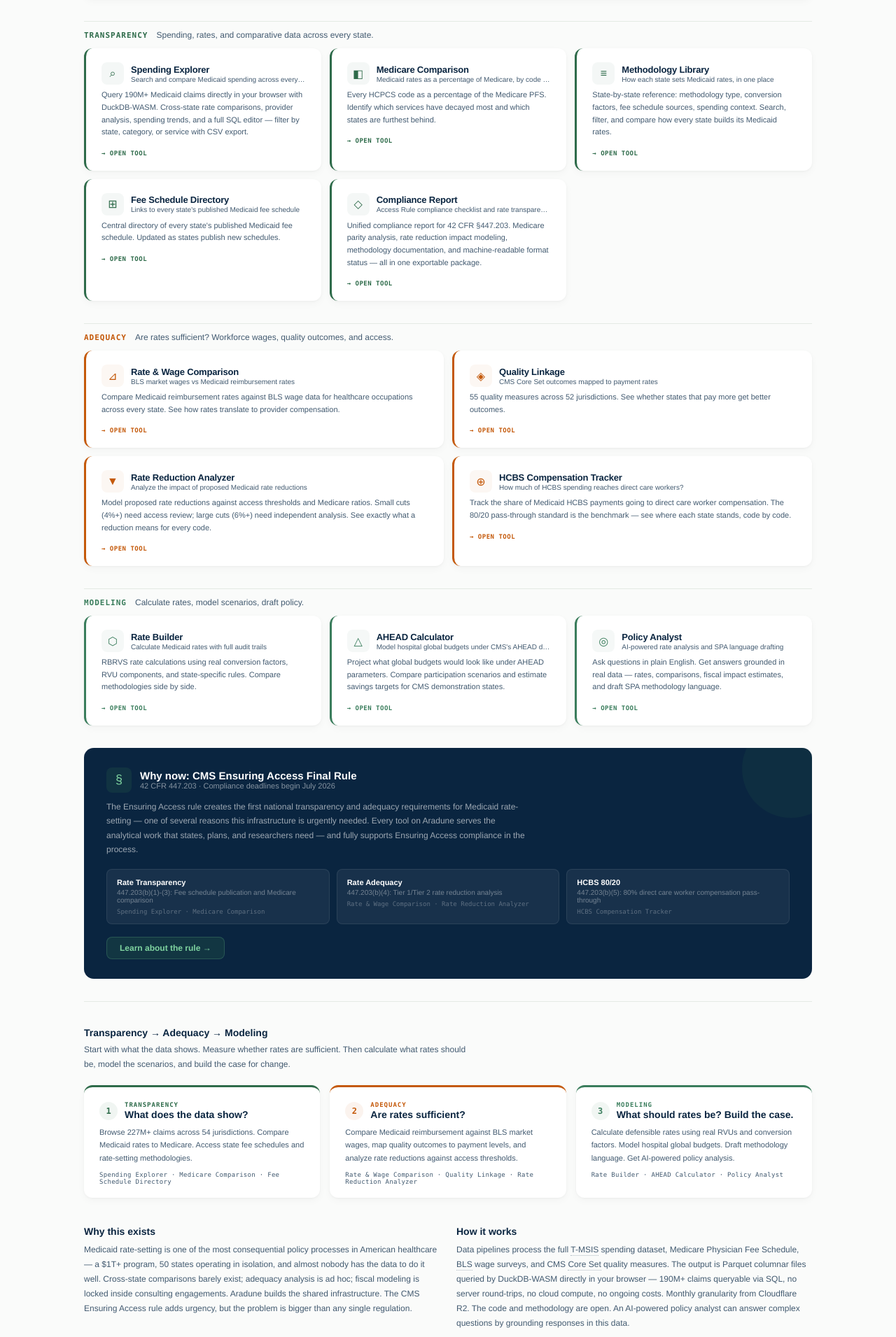
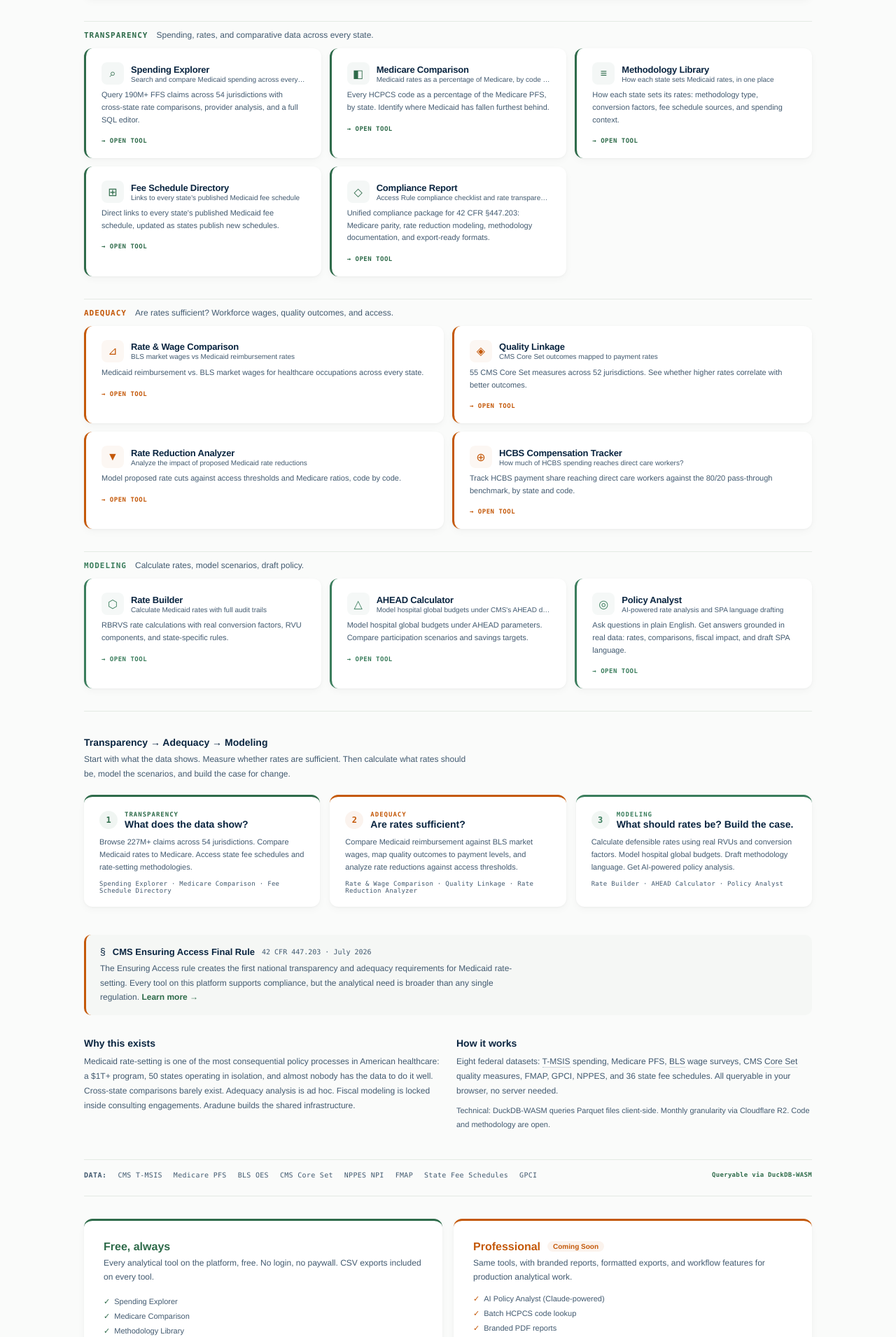
Before and after one commit to Aradune-Policy/aradune-main, a React (Vite) app: page / in a window 1280 px wide. Shown: the part 569-2480 px from the top of the page at 70% size. Built offline with nearby package versions, Linux system fonts and the light colour scheme.

Commit message:
Redesign homepage: platform-wide framing, tighter copy, remove em dashes
Co-Authored-By: Claude Opus 4.6 <noreply@anthropic.com>

```diff
--- a/src/Platform.tsx
+++ b/src/Platform.tsx
@@ -37,76 +37,76 @@ const TOOLS: ToolDef[] = [
   {
     id: "explorer", group: "transparency", name: "Spending Explorer",
     tagline: "Search and compare Medicaid spending across every state",
-    desc: "Query 190M+ Medicaid claims directly in your browser with DuckDB-WASM. Cross-state rate comparisons, provider analysis, spending trends, and a full SQL editor — filter by state, category, or service with CSV export.",
+    desc: "Query 190M+ FFS claims across 54 jurisdictions with cross-state rate comparisons, provider analysis, and a full SQL editor.",
     status: "live", icon: "⌕", color: C.brand,
   },
   {
     id: "decay", group: "transparency", name: "Medicare Comparison",
     navLabel: "Medicare Comparison",
     tagline: "Medicaid rates as a percentage of Medicare, by code and state",
-    desc: "Every HCPCS code as a percentage of the Medicare PFS. Identify which services have decayed most and which states are furthest behind.",
+    desc: "Every HCPCS code as a percentage of the Medicare PFS, by state. Identify where Medicaid has fallen furthest behind.",
     status: "live", icon: "◧", color: C.brand,
   },
   {
     id: "methods", group: "transparency", name: "Methodology Library",
     tagline: "How each state sets Medicaid rates, in one place",
-    desc: "State-by-state reference: methodology type, conversion factors, fee schedule sources, spending context. Search, filter, and compare how every state builds its Medicaid rates.",
+    desc: "How each state sets its rates: methodology type, conversion factors, fee schedule sources, and spending context.",
     status: "live", icon: "≡", color: C.brand,
   },
   {
     id: "fees", group: "transparency", name: "Fee Schedule Directory",
     tagline: "Links to every state's published Medicaid fee schedule",
-    desc: "Central directory of every state's published Medicaid fee schedule. Updated as states publish new schedules.",
+    desc: "Direct links to every state's published Medicaid fee schedule, updated as states publish new schedules.",
     status: "live", icon: "⊞", color: C.brand,
   },
   {
     id: "compliance", group: "transparency", name: "Compliance Report",
     tagline: "Access Rule compliance checklist and rate transparency package",
-    desc: "Unified compliance report for 42 CFR §447.203. Medicare parity analysis, rate reduction impact modeling, methodology documentation, and machine-readable format status — all in one exportable package.",
+    desc: "Unified compliance package for 42 CFR §447.203: Medicare parity, rate reduction modeling, methodology documentation, and export-ready formats.",
     status: "live", icon: "◇", color: C.brand,
   },
   // ── ADEQUACY ──────────────────────────────────────────────────────────
   {
     id: "wages", group: "adequacy", name: "Rate & Wage Comparison",
     tagline: "BLS market wages vs Medicaid reimbursement rates",
-    desc: "Compare Medicaid reimbursement rates against BLS wage data for healthcare occupations across every state. See how rates translate to provider compensation.",
+    desc: "Medicaid reimbursement vs. BLS market wages for healthcare occupations across every state.",
     status: "live", icon: "⊿", color: C.accent,
   },
   {
     id: "quality", group: "adequacy", name: "Quality Linkage",
     tagline: "CMS Core Set outcomes mapped to payment rates",
-    desc: "55 quality measures across 52 jurisdictions. See whether states that pay more get better outcomes.",
+    desc: "55 CMS Core Set measures across 52 jurisdictions. See whether higher rates correlate with better outcomes.",
     status: "live", icon: "◈", color: C.accent,
   },
   {
     id: "reduction", group: "adequacy", name: "Rate Reduction Analyzer",
     tagline: "Analyze the impact of proposed Medicaid rate reductions",
-    desc: "Model proposed rate reductions against access thresholds and Medicare ratios. Small cuts (4%+) need access review; large cuts (6%+) need independent analysis. See exactly what a reduction means for every code.",
+    desc: "Model proposed rate cuts against access thresholds and Medicare ratios, code by code.",
     status: "live", icon: "▼", color: C.accent,
   },
   {
     id: "hcbs8020", group: "adequacy", name: "HCBS Compensation Tracker",
     tagline: "How much of HCBS spending reaches direct care workers?",
-    desc: "Track the share of Medicaid HCBS payments going to direct care worker compensation. The 80/20 pass-through standard is the benchmark — see where each state stands, code by code.",
+    desc: "Track HCBS payment share reaching direct care workers against the 80/20 pass-through benchmark, by state and code.",
     status: "live", icon: "⊕", color: C.accent,
   },
   // ── MODELING ──────────────────────────────────────────────────────────
   {
     id: "builder", group: "modeling", name: "Rate Builder",
     tagline: "Calculate Medicaid rates with full audit trails",
-    desc: "RBRVS rate calculations using real conversion factors, RVU components, and state-specific rules. Compare methodologies side by side.",
+    desc: "RBRVS rate calculations with real conversion factors, RVU components, and state-specific rules.",
     status: "live", icon: "⬡", color: C.teal,
   },
   {
     id: "ahead", group: "modeling", name: "AHEAD Calculator",
     tagline: "Model hospital global budgets under CMS's AHEAD demonstration",
-    desc: "Project what global budgets would look like under AHEAD parameters. Compare participation scenarios and estimate savings targets for CMS demonstration states.",
+    desc: "Model hospital global budgets under AHEAD parameters. Compare participation scenarios and savings targets.",
     status: "live", icon: "△", color: C.teal,
   },
   {
     id: "analyst", group: "modeling", name: "Policy Analyst",
     tagline: "AI-powered rate analysis and SPA language drafting",
-    desc: "Ask questions in plain English. Get answers grounded in real data — rates, comparisons, fiscal impact estimates, and draft SPA methodology language.",
+    desc: "Ask questions in plain English. Get answers grounded in real data: rates, comparisons, fiscal impact, and draft SPA language.",
     status: "beta", icon: "◎", color: C.teal,
   },
 ];
@@ -263,13 +263,12 @@ function Landing() {
       {/* 1. Hero */}
       <div style={{ padding: "56px 0 44px", maxWidth: 640 }}>
         <h1 style={{ fontSize: isMobile ? 22 : 30, fontWeight: 700, color: C.ink, lineHeight: 1.25, letterSpacing: -0.5, margin: 0 }}>
-          Medicaid rate intelligence for every state — open and free.
+          Medicaid rate intelligence for every state. Open and free.
         </h1>
         <p style={{ fontSize: 14, color: C.inkLight, lineHeight: 1.7, marginTop: 14, maxWidth: 540 }}>
-          Cross-state rate comparisons, spending analysis, workforce adequacy,
-          fiscal modeling, and policy drafting — open tools for state agencies,
-          health plans, hospitals, consultants, researchers, and anyone who works
-          with Medicaid data.
+          Rate transparency, adequacy measurement, and fiscal modeling across
+          all 54 jurisdictions. Built for state agencies, health plans, hospitals,
+          consultants, and researchers.
         </p>
         <div style={{ display: "flex", gap: 10, marginTop: 22, flexWrap: "wrap" }}>
           <a href="#/explorer" style={{
@@ -295,7 +294,7 @@ function Landing() {
         display: "grid", gridTemplateColumns: `repeat(auto-fit,minmax(${isMobile ? "70px" : "130px"},1fr))`,
         gap: isMobile ? 10 : 16, padding: "20px 0 36px", borderTop: `1px solid ${C.border}`,
       }}>
-        {([["190M+", "claims rows"], ["54", "jurisdictions"], ["9,500+", "HCPCS codes"], ["$1.1T", "total spending"]] as const).map(([val, label]) => (
+        {([["12", "analytical tools"], ["54", "states & territories"], ["8", "federal datasets"], ["36", "state fee schedules"]] as const).map(([val, label]) => (
           <div key={label}>
             <div style={{ fontSize: 20, fontWeight: 700, fontFamily: FONT.mono, color: C.brand, letterSpacing: -0.5 }}>{val}</div>
             <div style={{ fontSize: 11, color: C.inkLight, marginTop: 2 }}>{label}</div>
@@ -469,54 +468,7 @@ function Landing() {
         );
       })}
 
-      {/* 5. Why now: CMS Ensuring Access */}
-      <div style={{
-        background: C.ink, borderRadius: 14, padding: isMobile ? "20px 16px" : "28px 32px",
-        marginBottom: 32, position: "relative", overflow: "hidden",
-      }}>
-        <div style={{ position: "absolute", top: -40, right: -40, width: 140, height: 140, borderRadius: "50%", background: "rgba(46,107,74,0.12)", pointerEvents: "none" }} />
-        <div style={{ position: "relative" }}>
-          <div style={{ display: "flex", alignItems: "center", gap: 12, marginBottom: 10 }}>
-            <span style={{ fontSize: 18, width: 36, height: 36, display: "flex", alignItems: "center", justifyContent: "center", borderRadius: 8, background: "rgba(46,107,74,0.2)", color: "#7FD4A0" }}>§</span>
-            <div>
-              <div style={{ fontSize: 15, fontWeight: 600, color: C.white }}>Why now: CMS Ensuring Access Final Rule</div>
-              <div style={{ fontSize: 11, color: "rgba(255,255,255,0.5)" }}>42 CFR 447.203 · Compliance deadlines begin July 2026</div>
-            </div>
-          </div>
-          <div style={{ fontSize: 12, color: "rgba(255,255,255,0.6)", lineHeight: 1.7, maxWidth: 600 }}>
-            The Ensuring Access rule creates the first national transparency and
-            adequacy requirements for Medicaid rate-setting — one of several reasons
-            this infrastructure is urgently needed. Every tool on Aradune serves the
-            analytical work that states, plans, and researchers need — and fully
-            supports Ensuring Access compliance in the process.
-          </div>
-          <div style={{ display: "grid", gridTemplateColumns: `repeat(auto-fit,minmax(${isMobile ? "100%" : "160px"},1fr))`, gap: 10, marginTop: 18 }}>
-            {([
-              ["Rate Transparency", "447.203(b)(1)-(3): Fee schedule publication and Medicare comparison", "Spending Explorer · Medicare Comparison"],
-              ["Rate Adequacy", "447.203(b)(4): Tier 1/Tier 2 rate reduction analysis", "Rate & Wage Comparison · Rate Reduction Analyzer"],
-              ["HCBS 80/20", "447.203(b)(5): 80% direct care worker compensation pass-through", "HCBS Compensation Tracker"],
-            ] as const).map(([title, desc, tools]) => (
-              <div key={title} style={{ padding: "12px 14px", borderRadius: 8, background: "rgba(255,255,255,0.06)", border: "1px solid rgba(255,255,255,0.08)" }}>
-                <div style={{ fontSize: 11, fontWeight: 600, color: C.white }}>{title}</div>
-                <div style={{ fontSize: 10, color: "rgba(255,255,255,0.4)", marginTop: 3 }}>{desc}</div>
-                <div style={{ fontSize: 9, color: "rgba(255,255,255,0.3)", marginTop: 6, fontFamily: FONT.mono }}>{tools}</div>
-              </div>
-            ))}
-          </div>
-          <div style={{ marginTop: 18 }}>
-            <a href="#/about" style={{
-              display: "inline-flex", alignItems: "center", padding: "8px 18px",
-              background: "rgba(46,107,74,0.25)", color: "#7FD4A0", borderRadius: 8,
-              fontSize: 12, fontWeight: 600, textDecoration: "none",
-              border: "1px solid rgba(127,212,160,0.2)",
-            }}>
-              Learn about the rule →
-            </a>
-          </div>
-        </div>
-      </div>
-
-      {/* 6. Transparency → Adequacy → Modeling workflow */}
+      {/* 5. Transparency → Adequacy → Modeling workflow */}
       <div style={{ padding: "36px 0 40px", borderTop: `1px solid ${C.border}` }}>
         <div style={{ fontSize: 14, fontWeight: 600, color: C.ink, marginBottom: 6 }}>
           Transparency → Adequacy → Modeling
@@ -567,31 +519,50 @@ function Landing() {
         </div>
       </div>
 
+      {/* 6. Why now: CMS Ensuring Access */}
+      <div style={{
+        padding: "16px 20px", background: C.surface, borderRadius: 10,
+        borderLeft: `3px solid ${C.accent}`, marginBottom: 32,
+      }}>
+        <div style={{ display: "flex", alignItems: "center", gap: 10, marginBottom: 6 }}>
+          <span style={{ fontSize: 14 }}>§</span>
+          <div style={{ fontSize: 13, fontWeight: 600, color: C.ink }}>CMS Ensuring Access Final Rule</div>
+          <span style={{ fontSize: 10, color: C.inkLight, fontFamily: FONT.mono }}>42 CFR 447.203 · July 2026</span>
+        </div>
+        <div style={{ fontSize: 12, color: C.inkLight, lineHeight: 1.7, maxWidth: 600 }}>
+          The Ensuring Access rule creates the first national transparency and
+          adequacy requirements for Medicaid rate-setting. Every tool on this
+          platform supports compliance, but the analytical need is broader than
+          any single regulation.{" "}
+          <a href="#/about" style={{ color: C.brand, textDecoration: "none", fontWeight: 600 }}>
+            Learn more →
+          </a>
+        </div>
+      </div>
+
       {/* 7. Why / How columns */}
       <div style={{ padding: "0 0 40px", display: "grid", gridTemplateColumns: "repeat(auto-fit,minmax(300px,1fr))", gap: 24 }}>
         <div>
           <div style={{ fontSize: 14, fontWeight: 600, color: C.ink, marginBottom: 8 }}>Why this exists</div>
           <div style={{ fontSize: 12, color: C.inkLight, lineHeight: 1.75 }}>
             Medicaid rate-setting is one of the most consequential policy processes
-            in American healthcare — a $1T+ program, 50 states operating in
+            in American healthcare: a $1T+ program, 50 states operating in
             isolation, and almost nobody has the data to do it well. Cross-state
-            comparisons barely exist; adequacy analysis is ad hoc; fiscal modeling
+            comparisons barely exist. Adequacy analysis is ad hoc. Fiscal modeling
             is locked inside consulting engagements. Aradune builds the shared
-            infrastructure. The CMS Ensuring Access rule adds urgency, but the
-            problem is bigger than any single regulation.
+            infrastructure.
           </div>
         </div>
         <div>
           <div style={{ fontSize: 14, fontWeight: 600, color: C.ink, marginBottom: 8 }}>How it works</div>
           <div style={{ fontSize: 12, color: C.inkLight, lineHeight: 1.75 }}>
-            Data pipelines process the full <Term>T-MSIS</Term> spending dataset, Medicare
-            Physician Fee Schedule, <Term>BLS</Term> wage surveys, and CMS <Term>Core Set</Term> quality
-            measures. The output is Parquet columnar files queried by DuckDB-WASM
-            directly in your browser — 190M+ claims queryable via SQL, no server
-            round-trips, no cloud compute, no ongoing costs. Monthly granularity
-            from Cloudflare R2. The code and methodology are open. An AI-powered
-            policy analyst can answer complex questions by grounding responses in
-            this data.
+            Eight federal datasets: <Term>T-MSIS</Term> spending, Medicare PFS, <Term>BLS</Term> wage
+            surveys, CMS <Term>Core Set</Term> quality measures, FMAP, GPCI, NPPES, and 36
+            state fee schedules. All queryable in your browser, no server needed.
+            <span style={{ display: "block", marginTop: 8, fontSize: 11, color: C.inkLight }}>
+              Technical: DuckDB-WASM queries Parquet files client-side. Monthly
+              granularity via Cloudflare R2. Code and methodology are open.
+            </span>
           </div>
         </div>
       </div>
@@ -603,7 +574,7 @@ function Landing() {
         alignItems: "center",
       }}>
         <span style={{ fontSize: 10, fontFamily: FONT.mono, color: C.inkLight, letterSpacing: 0.5, fontWeight: 600 }}>DATA:</span>
-        {["CMS T-MSIS", "Medicare PFS CY2026", "BLS OEWS May 2024", "CMS Core Set", "NPPES NPI", "FMAP FY2025"].map(src => (
+        {["CMS T-MSIS", "Medicare PFS", "BLS OES", "CMS Core Set", "NPPES NPI", "FMAP", "State Fee Schedules", "GPCI"].map(src => (
           <span key={src} style={{ fontSize: 10, fontFamily: FONT.mono, color: C.inkLight, letterSpacing: 0.3 }}>{src}</span>
         ))}
         <span style={{ marginLeft: "auto", fontSize: 9, fontFamily: FONT.mono, color: C.brand, letterSpacing: 0.3, fontWeight: 600 }}>Queryable via DuckDB-WASM</span>
@@ -620,17 +591,15 @@ function Landing() {
         }}>
           <div style={{ fontSize: 16, fontWeight: 700, color: C.brand, marginBottom: 4 }}>Free, always</div>
           <div style={{ fontSize: 12, color: C.inkLight, lineHeight: 1.7, marginBottom: 14 }}>
-            Every tool on this platform is free — spending explorer with SQL access
-            to 190M+ claims, rate analysis, adequacy measurement, fiscal modeling,
-            rate builder, and all coming tools. No login, no paywall. CSV exports
-            included on every tool.
+            Every analytical tool on the platform, free. No login, no paywall.
+            CSV exports included on every tool.
           </div>
           <div style={{ fontSize: 11, color: C.inkLight, lineHeight: 1.9 }}>
             {TOOLS.filter(t => t.id !== "analyst" && t.status !== "coming").map(t => (
               <div key={t.id}><span style={{ color: C.brand, marginRight: 6 }}>&#10003;</span>{t.name}</div>
             ))}
             <div style={{ marginTop: 6, fontSize: 10, color: C.brand, fontStyle: "italic" }}>
-              All {TOOLS.filter(t => t.status !== "coming" && t.id !== "analyst").length} tools included — no login, no paywall
+              All {TOOLS.filter(t => t.status !== "coming" && t.id !== "analyst").length} tools included, no login required
             </div>
           </div>
         </div>
@@ -643,9 +612,8 @@ function Landing() {
             <span style={{ fontSize: 10, fontWeight: 600, padding: "2px 8px", borderRadius: 8, background: `${C.accent}12`, color: C.accent }}>Coming Soon</span>
           </div>
           <div style={{ fontSize: 12, color: C.inkLight, lineHeight: 1.7, marginBottom: 10 }}>
-            A professional output layer for policy teams, health plans, consultants,
-            and researchers. Same free tools — with branded reports, formatted exports,
-            and workflow features designed for production analytical work.
+            Same tools, with branded reports, formatted exports, and workflow
+            features for production analytical work.
           </div>
           <div style={{ fontSize: 11, color: C.inkLight, lineHeight: 1.9, marginBottom: 14 }}>
             <div><span style={{ color: C.accent, marginRight: 6 }}>&#10003;</span>AI Policy Analyst (Claude-powered)</div>
@@ -721,7 +689,7 @@ function About() {
             July 2026. Aradune's tools map directly to these requirements:
             fee schedule publication (b)(1)-(3), rate reduction analysis (b)(4),
             and HCBS compensation reporting (b)(5). The platform is structured
-            around this framework — Transparency, Adequacy, and Modeling — so
+            around this framework (Transparency, Adequacy, and Modeling) so
             states can track compliance and build the analytical case for their
             rate-setting decisions.
           </div>
@@ -906,7 +874,7 @@ function Pricing() {
         <div style={{ fontSize: 13, fontWeight: 600, color: C.ink, marginBottom: 6 }}>Why the Professional tier will be paid</div>
         <div style={{ fontSize: 12, color: C.inkLight, lineHeight: 1.7 }}>
           The AI Policy Analyst runs a Claude model with multiple Aradune data lookups
-          on every query — that costs real money. PDF generation and Excel formatting
+          on every query, which costs real money. PDF generation and Excel formatting
           libraries add to the bundle. A subscription covers these costs so we can keep
           every tool and CSV export free for everyone. We're finalizing pricing and will
           share details soon.
```
